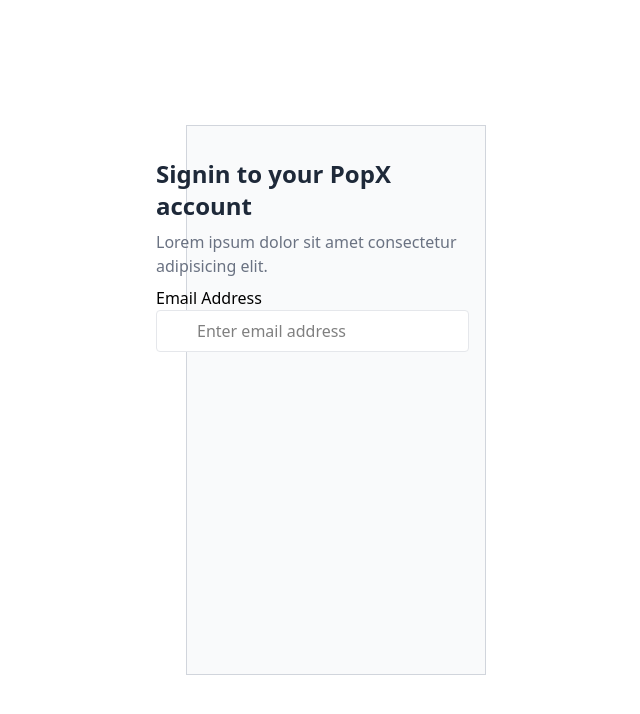
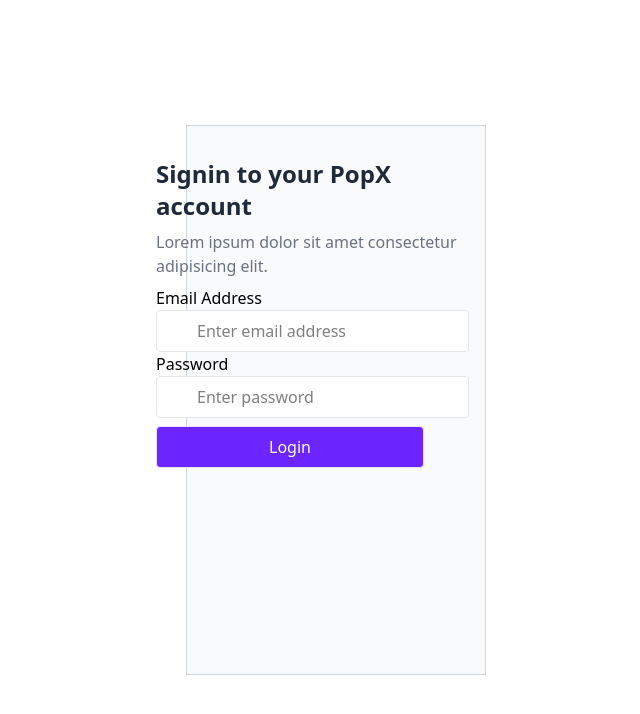
Before and after one commit to techieshruti/popx_dashboard, a React (Vite) app: page / in a window 1280 px wide. Shown: the top 714 px of the page, without its empty margins (304-944 px from the left). Built offline with nearby package versions, Linux system fonts and the light colour scheme.

Commit message:
added signin styles

```diff
--- a/src/components/SignIn.jsx
+++ b/src/components/SignIn.jsx
@@ -11,6 +11,13 @@
             <input
             className='bg-white px-10 py-2 rounded border border-gray-200'
             type="email" placeholder='Enter email address' />
+
+            <label htmlFor="email">Password</label>
+            <input
+            className='bg-white px-10 py-2 rounded border border-gray-200'
+            type="email" placeholder='Enter password' />
+
+            <button className='bg-[#6C25FF] px-28 py-2 my-2 rounded border text-white border-gray-200'>Login</button>
         </div>
 
     </div>
```
